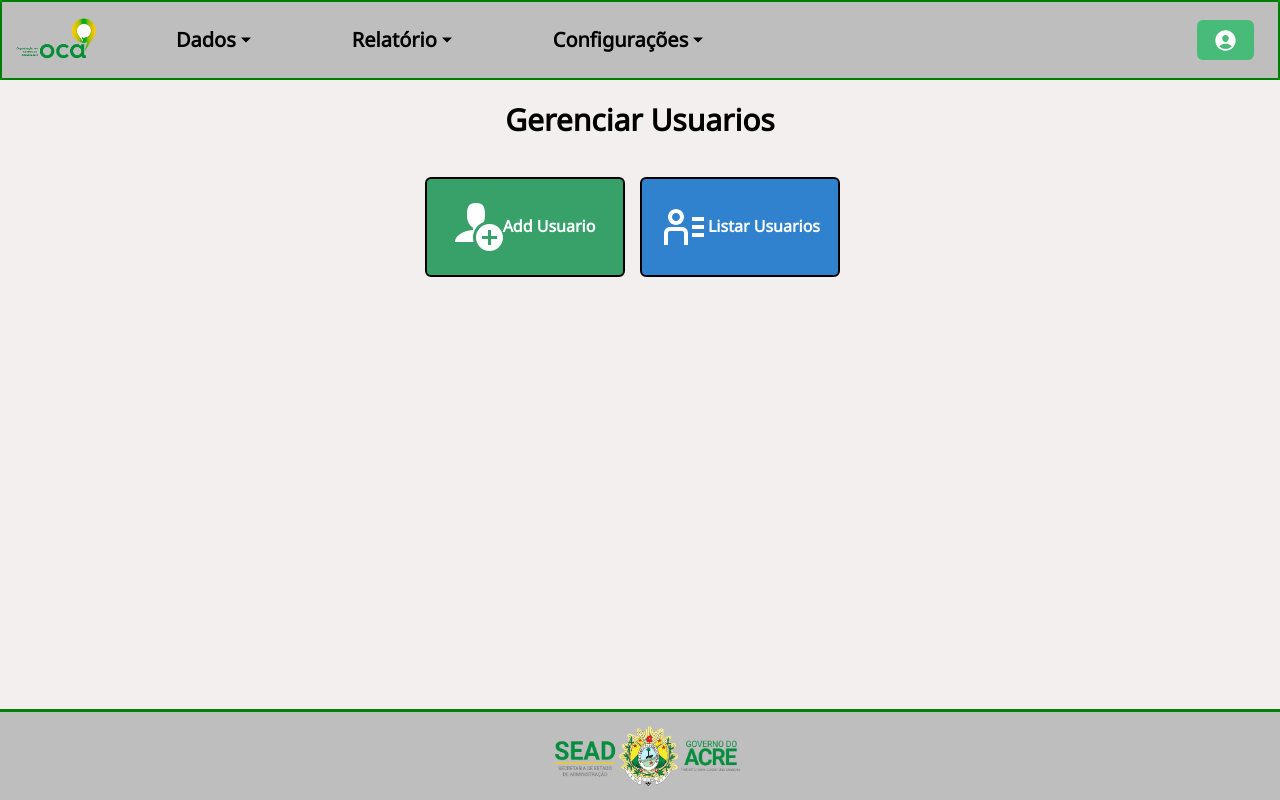
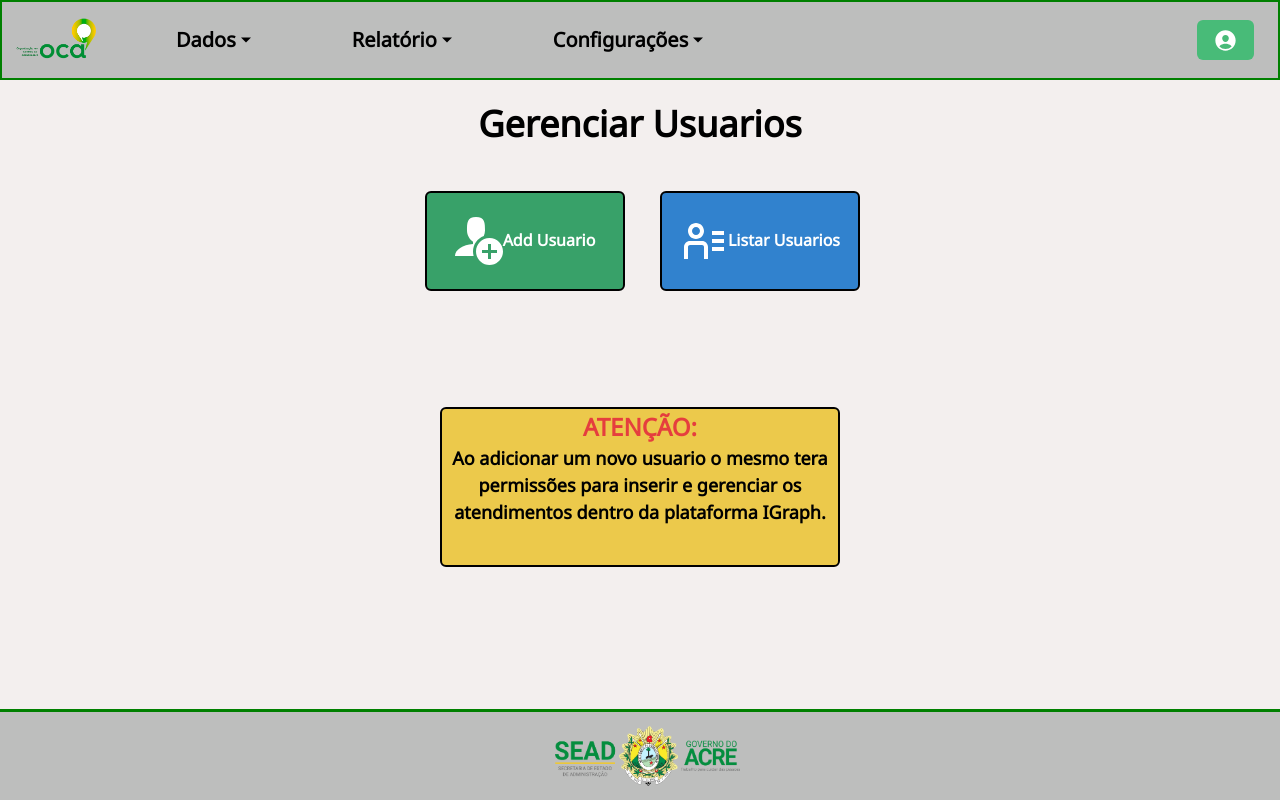
Before and after one commit to tenclar/igraph-web, a Next.js app: page /ad/gerenciarUsuarios in a window 1280 px wide. Built offline with nearby package versions, Linux system fonts and the light colour scheme.

Commit message:
mostrando o nome no headerloguin

```diff
--- a/src/components/Form/HeaderAdmin.tsx
+++ b/src/components/Form/HeaderAdmin.tsx
@@ -119,7 +119,7 @@ export function HeaderAdmin() {
 
           <Button backgroundColor={"green.400"} marginInlineStart={"auto"} color={"#fff"} onClick={() => window.location.href = "/autenticate"}>
             <IoPersonCircle color="#fff" size={25} />{" "}
-            {sessionUser?.nickname || "" }
+            {sessionUser?.nome || "" }
 
           </Button>
           </Popover>
--- a/src/pages/ad/gerenciarUsuarios/index.tsx
+++ b/src/pages/ad/gerenciarUsuarios/index.tsx
@@ -8,12 +8,16 @@ export default function GerenciaDeUsuarios() {
   return (
     <>
       <HeaderAdmin />
-            <Text marginTop={"5rem"} textAlign={"center"} fontSize={"3xl"} fontWeight={"bold"}>
+            <Text marginTop={"5rem"} textAlign={"center"} fontSize={"4xl"} fontWeight="800" >
                 Gerenciar Usuarios
             </Text>
             <Box mx="auto" mt={5} textAlign={"center"}  fontSize="4rem" fontWeight="bold" maxW="175vh" h="60vh"  overflowY="scroll">
-                <Button w={200} h={100} backgroundColor={"green.500"} color={"#fff"} border=".125rem solid #000000"><ImUserPlus size={"3rem"}/> Add Usuario</Button>
+                <Button margin={5} w={200} h={100} backgroundColor={"green.500"} color={"#fff"} border=".125rem solid #000000"><ImUserPlus size={"3rem"}/> Add Usuario</Button>
                 <Button w={200} margin={15} h={100} backgroundColor={"blue.500"} color={"#fff"} border=".125rem solid #000000"><CgUserList size={"3rem"}/> Listar Usuarios</Button>
+            <Box marginTop={"6rem"} mx="auto"  textAlign="center" fontSize="lg" fontWeight="bold" maxW="50vh" h="20vh" border=".125rem solid #000000" borderRadius="md" overflowY="scroll" backgroundColor={"yellow.400"}>
+              <Text color={"red.500"} fontSize={"2xl"} fontWeight="bold">ATENÇÃO:</Text>
+              <Text>Ao adicionar um novo usuario o mesmo tera permissões para inserir e gerenciar os atendimentos dentro da plataforma IGraph.</Text>
+            </Box>
             </Box>
       <Footer />
     </>
--- a/src/pages/login/index.tsx
+++ b/src/pages/login/index.tsx
@@ -11,6 +11,7 @@ const imageStyles = {
 
 interface User {
   id: number;
+  nome : string;
   nickname: string;
   password: string;
 }
```
